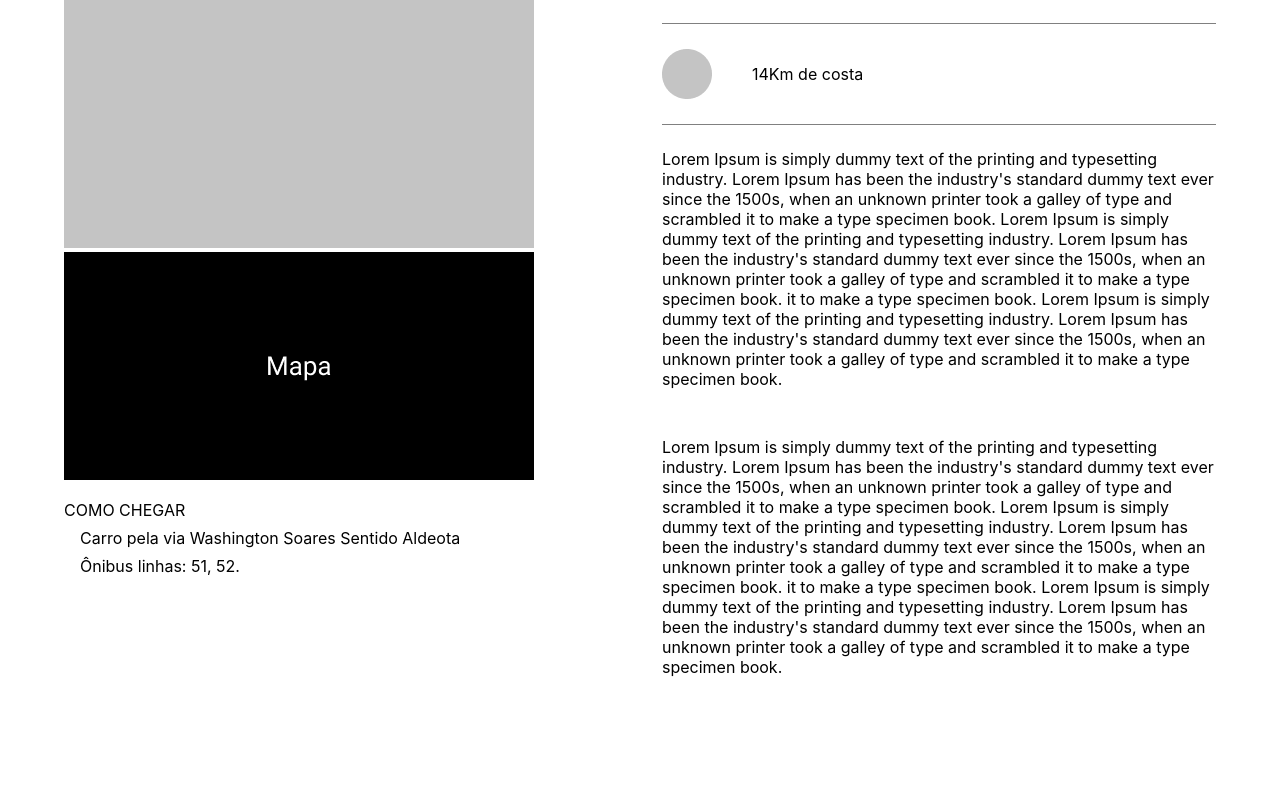
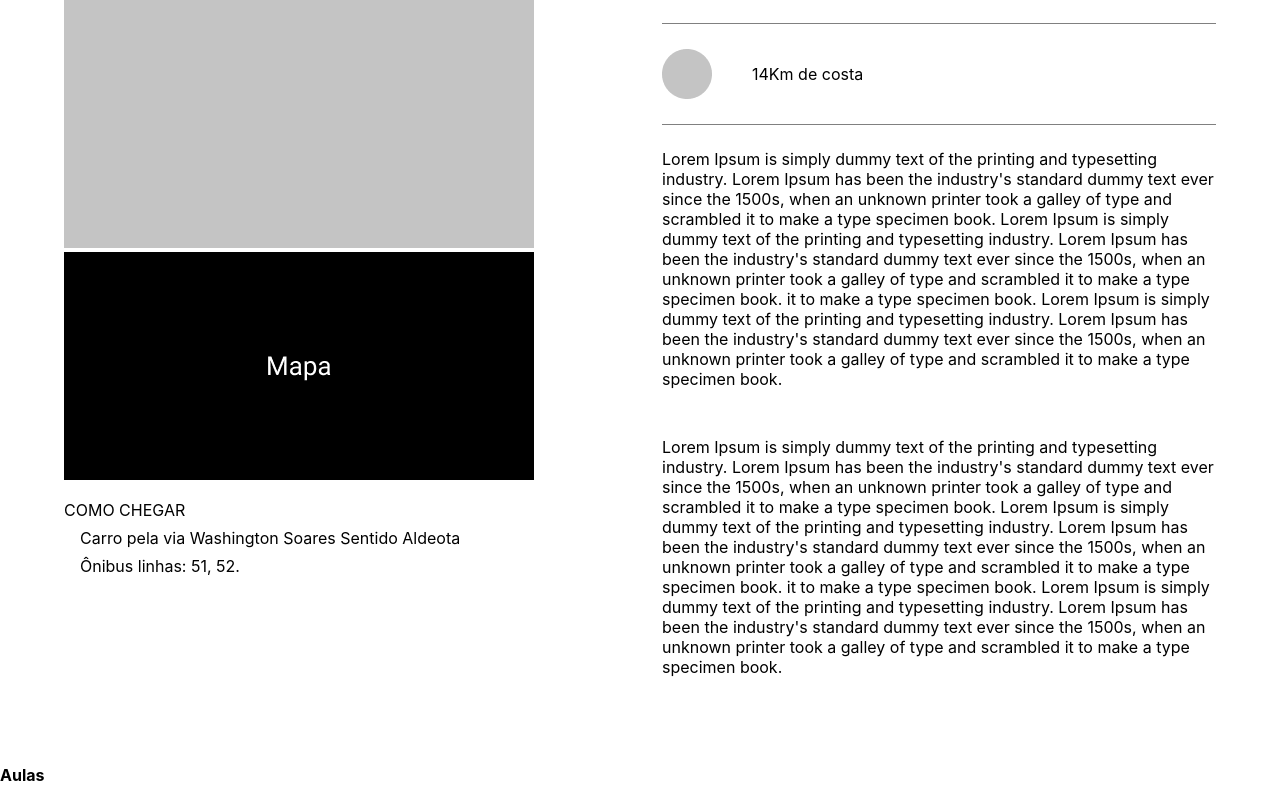
Before and after one commit to lucas-chave/project-surfbot-ui-origamid, a React (Create React App) app in the folder surfbot-origamid/: page / in a window 1280 px wide. Shown: the part 894-1679 px from the top of the page. Built offline with nearby package versions, Linux system fonts and the light colour scheme.

Commit message:
adding card title

```diff
--- a/surfbot-origamid/src/components/SectionCards.jsx
+++ b/surfbot-origamid/src/components/SectionCards.jsx
@@ -3,7 +3,7 @@ import React from 'react'
 function SectionCads() {
   return(
     <div>
-
+      <h4>Aulas</h4>
     </div>
   )
 }
--- a/surfbot-origamid/src/pages/Main.jsx
+++ b/surfbot-origamid/src/pages/Main.jsx
@@ -2,6 +2,7 @@ import Description from '../components/Description';
 import Header from '../components/Header';
 import Banner from '../components/Banner';
 import SectionInfor from '../components/SectionInfor';
+import SectionCads from '../components/SectionCards';
 
 function Main() {
   return(
@@ -10,6 +11,7 @@ function Main() {
       <Header />
       <Banner />
       <SectionInfor />
+      <SectionCads />
     </>
   );
 }
```
Also changed, not shown: surfbot-origamid/src/components/ClassCards.jsx (added, +10 -0 lines).
